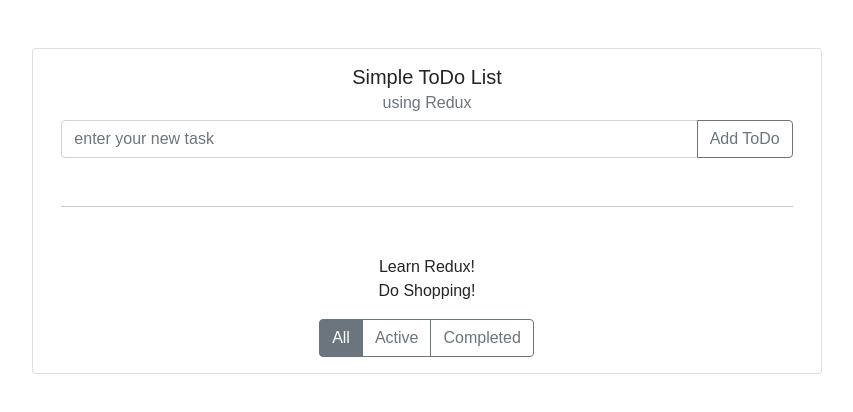
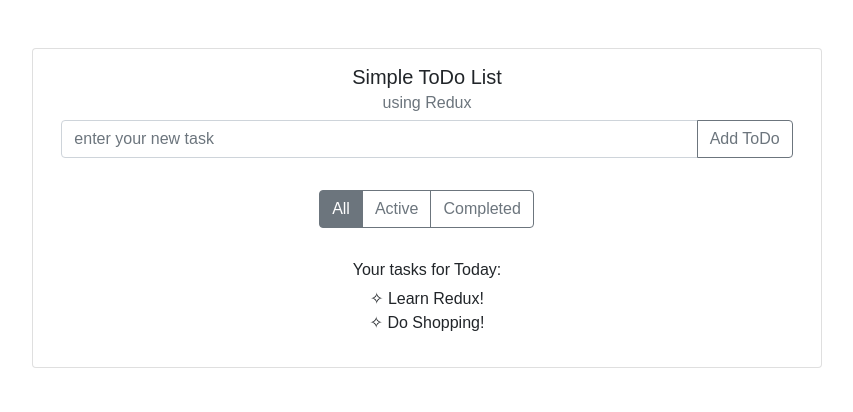
Before and after one commit to islyfoxxy/EggHeadRedux, a React (Create React App) app: page / in a window 1280 px wide. Shown: the top 412 px of the page, without its empty margins (213-1066 px from the left). Built offline with nearby package versions, Linux system fonts and the light colour scheme; what deep-freeze, expect would draw is missing.

Commit message:
refactored todo and todolist dummy components

```diff
--- a/src/TodoApp.js
+++ b/src/TodoApp.js
@@ -1,5 +1,6 @@
 import { useRef, useEffect, useState } from 'react'
 import VisibilityFilter from './VisibilityFilter'
+import TodoListView from './TodoListView'
 
 export default function TodoApp({ store }) {
   const inputRef = useRef()
@@ -9,9 +10,9 @@ export default function TodoApp({ store }) {
     const { todos, visibilityFilter } = store.getState()
     const visibleTodos =
       visibilityFilter === 'SHOW_COMPLETED'
-        ? todos.filter((item) => item.completed === true)
+        ? todos.filter((item) => item.completed)
         : visibilityFilter === 'SHOW_ACTIVE'
-        ? todos.filter((item) => item.completed === false)
+        ? todos.filter((item) => !item.completed)
         : todos
     setTaskes(visibleTodos || [])
   }
@@ -27,9 +28,7 @@ export default function TodoApp({ store }) {
     inputRef.current.value = ''
   }
 
-  const onToggleTask = ({ target: { dataset } }) => {
-    store.dispatch({ type: 'TOGGLE_TODO', id: dataset.id })
-  }
+  const onToggle = (id) => store.dispatch({ type: 'TOGGLE_TODO', id })
 
   useEffect(() => {
     const { todos, visibilityFilter } = store.getState()
@@ -65,27 +64,8 @@ export default function TodoApp({ store }) {
               Add ToDo
             </button>
           </div>
-          <hr className="my-5" />
-          {tasks.length === 0 ? (
-            <p> no tasks for you...</p>
-          ) : (
-            <ol className="list-unstyled">
-              {tasks.map((todo) => (
-                <li
-                  style={{
-                    textDecoration: todo.completed ? 'line-through' : 'none',
-                    cursor: 'pointer'
-                  }}
-                  onClick={onToggleTask}
-                  data-id={todo.id}
-                  key={todo.id}
-                >
-                  {todo.text}
-                </li>
-              ))}
-            </ol>
-          )}
           <VisibilityFilter store={store} />
+          <TodoListView todoList={tasks} onToggle={onToggle} />
         </div>
       </div>
     </div>
--- /dev/null
+++ b/src/TodoListView.js
@@ -0,0 +1,20 @@
+import TodoView from './TodoView'
+
+export default function TodoListView({ todoList, onToggle }) {
+  return (
+    <>
+      {todoList.length === 0 ? (
+        <p className="text-muted"> no tasks for you...</p>
+      ) : (
+        <div>
+          <h6 className="mt-3">Your tasks for Today:</h6>
+          <ol className="list-unstyled">
+            {todoList.map((todo) => (
+              <TodoView key={todo.id} todo={todo} onToggle={onToggle} />
+            ))}
+          </ol>
+        </div>
+      )}
+    </>
+  )
+}
--- /dev/null
+++ b/src/TodoView.js
@@ -0,0 +1,14 @@
+export default function TodoView({ todo, onToggle }) {
+  const onClick = () => onToggle(todo.id)
+  const style = {
+    textDecoration: todo.completed ? 'line-through' : 'none',
+    cursor: 'pointer'
+  }
+
+  return (
+    <li onClick={onClick}>
+      {!todo.completed ? <span>✧</span> : <span>✓</span>}{' '}
+      <span style={style}>{todo.text}</span>
+    </li>
+  )
+}
--- a/src/VisibilityFilter.js
+++ b/src/VisibilityFilter.js
@@ -1,4 +1,5 @@
 export default function VisibilityFilter({ store }) {
+  const currentFilter = store.getState().visibilityFilter
   const onFilterChange = ({ target: { dataset } }) => {
     store.dispatch({
       type: 'SET_VISIBILITY_FILTER',
@@ -7,8 +8,7 @@ export default function VisibilityFilter({ store }) {
   }
 
   return (
-    <>
-      <div className="btn-group" role="group" aria-label="visibility filter">
+    <div className="btn-group my-3" role="group" aria-label="visibility filter">
       <input
         type="radio"
         className="btn-check"
@@ -17,7 +17,7 @@ export default function VisibilityFilter({ store }) {
         autoComplete="off"
         onChange={onFilterChange}
         data-filter="SHOW_ALL"
-          defaultChecked
+        defaultChecked={currentFilter === 'SHOW_ALL'}
       />
       <label className="btn btn-outline-secondary" htmlFor="btnradio1">
         All
@@ -30,6 +30,7 @@ export default function VisibilityFilter({ store }) {
         autoComplete="off"
         onChange={onFilterChange}
         data-filter="SHOW_ACTIVE"
+        defaultChecked={currentFilter === 'SHOW_ACTIVE'}
       />
       <label className="btn btn-outline-secondary" htmlFor="btnradio2">
         Active
@@ -43,11 +44,11 @@ export default function VisibilityFilter({ store }) {
         autoComplete="off"
         onChange={onFilterChange}
         data-filter="SHOW_COMPLETED"
+        defaultChecked={currentFilter === 'SHOW_COMPLETED'}
       />
       <label className="btn btn-outline-secondary" htmlFor="btnradio3">
         Completed
       </label>
     </div>
-    </>
   )
 }
```
Lines whose indentation alone changed are shown as unchanged.
